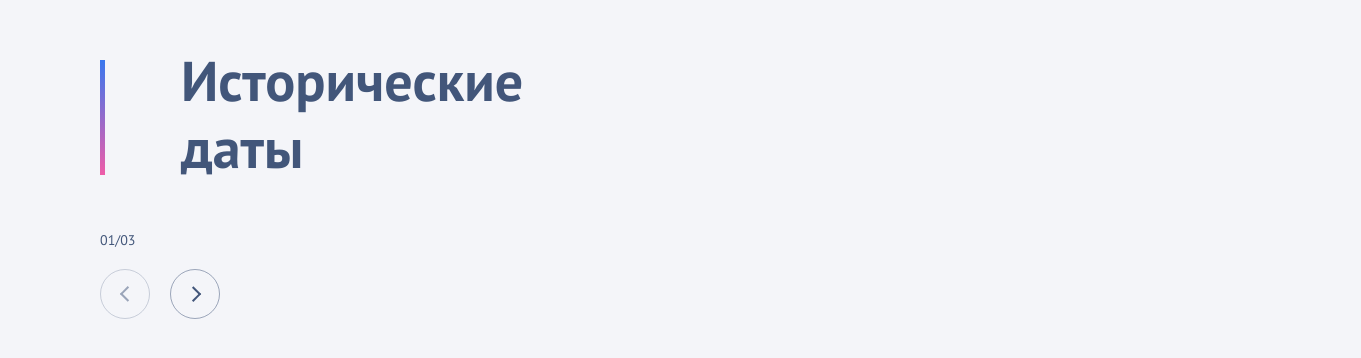
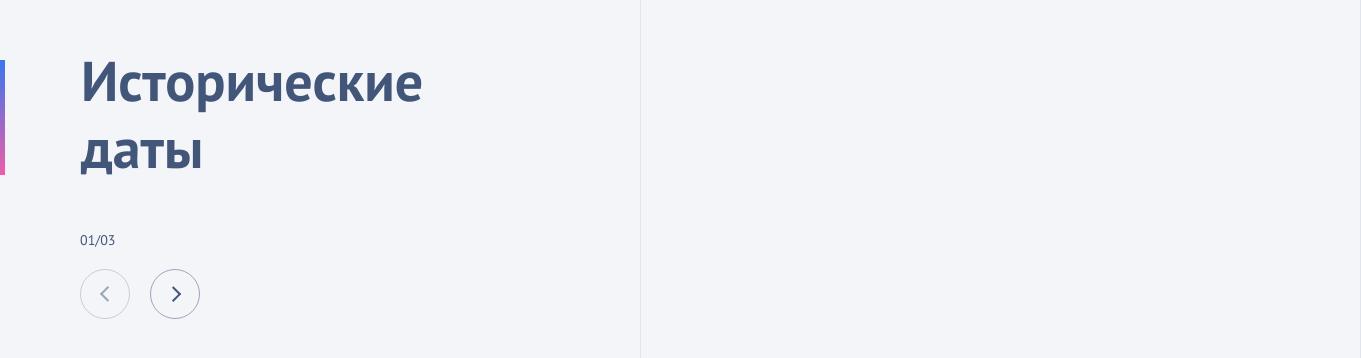
Before and after one commit to juliaanto/historical-dates, a React (Create React App) app: page / in a window 1280 px wide. Shown: the part 120-478 px from the top of the page, 1361 px wide, since content can reach past the window. Built offline with nearby package versions, Linux system fonts and the light colour scheme.

Commit message:
Добавлены вертикальные фоновые линии

```diff
--- a/src/components/main/main.styled.ts
+++ b/src/components/main/main.styled.ts
@@ -1,11 +1,37 @@
 import styled from 'styled-components';
 
 const Block: any = styled.div`
-  margin-top: 167px;
-  margin-left: 100px;
+  max-width: 1440px;
+  margin: 0 auto;
+  padding-top: 167px;
+  padding-left: 80px;
+
+  &::before {
+    content: "";
+    position: absolute;
+    width: 1440px;
+    height: 100vh;
+    left: 50vw;
+    top: 0vh;
+    transform: translate(-50%);
+    border-left: 1px solid ${({ theme }) => theme.color.basicDark};
+    border-right: 1px solid ${({ theme }) => theme.color.basicDark};
+    opacity: 10%;
+  }
+
+  &::after {
+    content: "";
+    position: absolute;
+    width: 50vw;
+    height: 100vh;
+    left: 50vw;
+    top: 0vh;
+    border-left: 1px solid ${({ theme }) => theme.color.basicDark};
+    opacity: 10%;
+  }
 `;
 
-Block.Header = styled.h1`
+Block.Heading = styled.h1`
   font-weight: 700;
   font-size: 56px;
   line-height: 120%;
@@ -14,6 +40,7 @@ Block.Header = styled.h1`
   border-left-width: 5px;
   border-left-style: solid;
   border-image: linear-gradient(to bottom, transparent 10%, #3877EE 10%, #EF5DA8 95%, transparent 95%) 1;
+  margin-left: -80px;
 `;
 
 export default Block;
--- a/src/components/main/main.tsx
+++ b/src/components/main/main.tsx
@@ -4,7 +4,7 @@ import TimeWheel from '../time-wheel/time-wheel';
 function Main() {
   return (
     <Block>
-      <Block.Header>Исторические даты</Block.Header>
+      <Block.Heading>Исторические даты</Block.Heading>
       <TimeWheel />
     </Block>
   )
```
